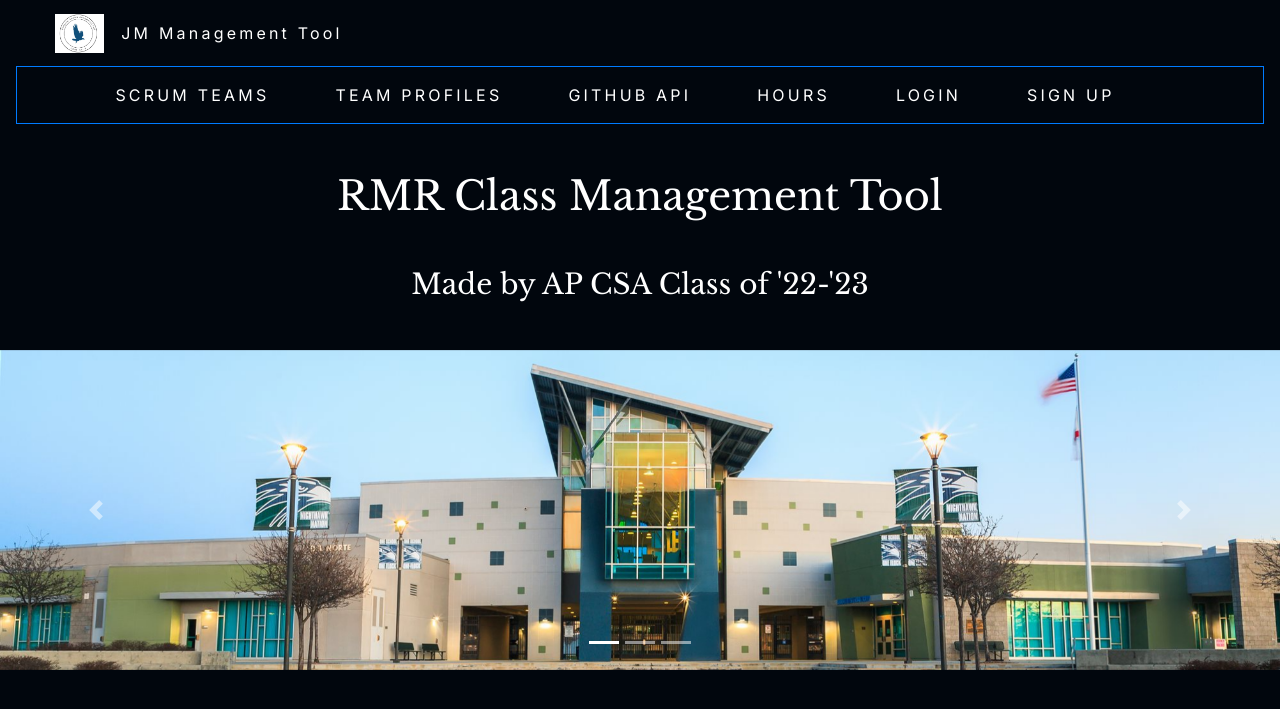
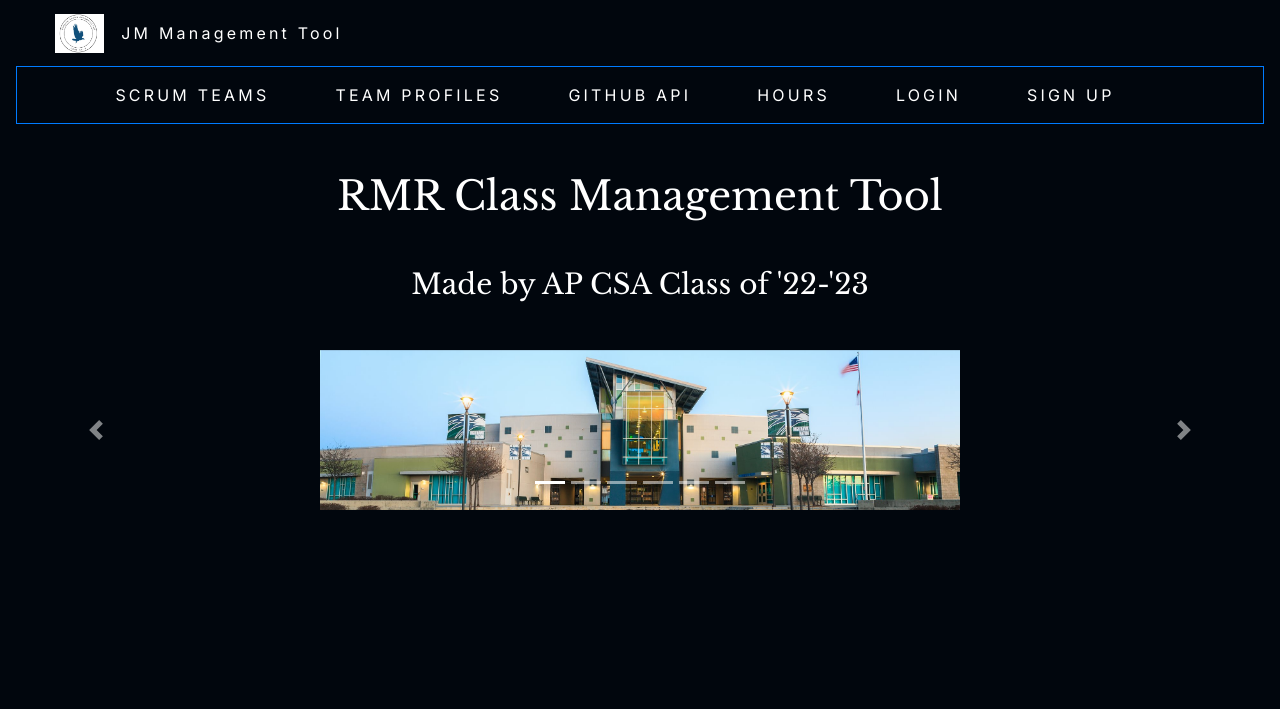
Before and after one commit to saumyapalk23/codingprojfontend, a Jekyll site: the page built from index.md, in a window 1280 px wide. Shown: the top 709 px of the page. Built offline with Jekyll 4.4.1, drawn with Linux system fonts in a browser that asks for light colours; our own code applies the rules of GitHub Pages for plain Markdown files; the repository's description, which GitHub fills in, is left out.

Commit message:
adding imges

```diff
--- a/index.md
+++ b/index.md
@@ -7,7 +7,12 @@
         body {
             background-color: #01060d;
             color: #fff;
+            align-items: center;
         }
+        img.displayed{
+            margin-left: auto;
+            margin-right: auto;
+            }
     </style>
 
 <body>
@@ -18,16 +23,28 @@
             <li data-target="#carouselExampleIndicators" data-slide-to="0" class="active"></li>
             <li data-target="#carouselExampleIndicators" data-slide-to="1"></li>
             <li data-target="#carouselExampleIndicators" data-slide-to="2"></li>
+            <li data-target="#carouselExampleIndicators" data-slide-to="3"></li>
+            <li data-target="#carouselExampleIndicators" data-slide-to="4"></li>
+            <li data-target="#carouselExampleIndicators" data-slide-to="5"></li>
         </ol>
         <div class="carousel-inner">
             <div class="carousel-item active">
-                <img src="assets/images/dnhs.jpg" class="d-block w-100" alt="Image 1">
+                <img src="assets/images/dnhs.jpg" class="displayed d-block w-50" alt="Image 1">
             </div>
             <div class="carousel-item">
-                <img src="assets/images/image2.jpg" class="d-block w-100" alt="Image 2">
+                <img src="assets/images/image2.jpg" class="displayed d-block w-50" alt="Image 2">
             </div>
             <div class="carousel-item">
-                <img src="assets/images/image1.jpg" class="d-block w-100" alt="Image 3">
+                <img src="assets/images/teamptfive.jpg" class="displayed d-block w-50" alt="Image 3">
+            </div>
+             <div class="carousel-item">
+                <img src="assets/images/imgfive.jpg" class="displayed d-block w-50" alt="Image 4">
+            </div>
+            <div class="carousel-item">
+                <img src="assets/images/image1.jpg" class="displayed d-block w-50" alt="Image 5">
+            </div>
+             <div class="carousel-item">
+                <img src="assets/images/imgsix.jpg" class="displayed d-block w-50" alt="Image 6">
             </div>
         </div>
         <a class="carousel-control-prev" href="#carouselExampleIndicators" role="button" data-slide="prev">
```
Also changed, not shown: 3 other files.
